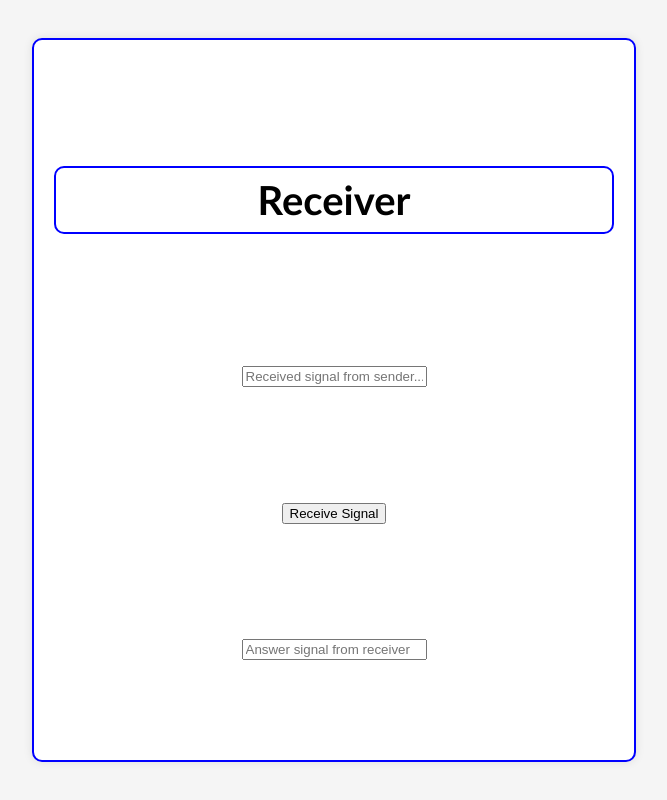
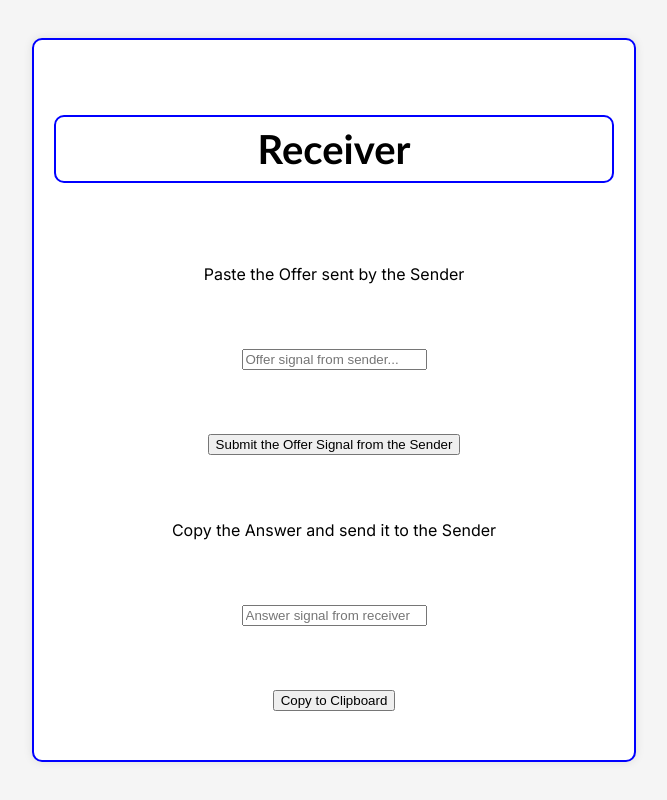
Before and after one commit to Praneeth003/file-transfer, a Next.js app: page /receiver in a window 1280 px wide. Shown: the whole page, without its empty margins (306-973 px from the left). Built offline with nearby package versions, Linux system fonts and the light colour scheme.

Commit message:
implement copy to clipboard functionality at receiver

```diff
--- a/src/app/receiver/page.tsx
+++ b/src/app/receiver/page.tsx
@@ -52,20 +52,33 @@ const Receiver = () => {
         }
     };
 
+    const copyToClipboard = async () => {
+        try {
+            await navigator.clipboard.writeText(answerSignal);
+        }
+        catch (error) {
+            console.error('Error copying to clipboard:', error);
+        }
+    };
+
+
     return (
         <div>
             <h1>Receiver</h1>
 
+            <label htmlFor="receive Offer">Paste the Offer sent by the Sender</label>
             <input
                 type="text"
+                id = "receive Offer"
                 value={receivedSignal}
                 onChange={(e) => setReceivedSignal(e.target.value)}
-                placeholder="Received signal from sender..."
+                placeholder="Offer signal from sender..."
             />
-            <button onClick={handleReceivedSignal}>Receive Signal</button>
+            <button onClick={handleReceivedSignal}>Submit the Offer Signal from the Sender</button>
 
-            <input type='text' value = {answerSignal} placeholder='Answer signal from receiver' ></input>
-
+            <label htmlFor="answer-signal">Copy the Answer and send it to the Sender</label>
+            <input type='text' value = {answerSignal} placeholder='Answer signal from receiver' id='answer-signal' />
+            <button onClick={copyToClipboard}>Copy to Clipboard</button>
 
 
             {/* Display the received file */}
```
